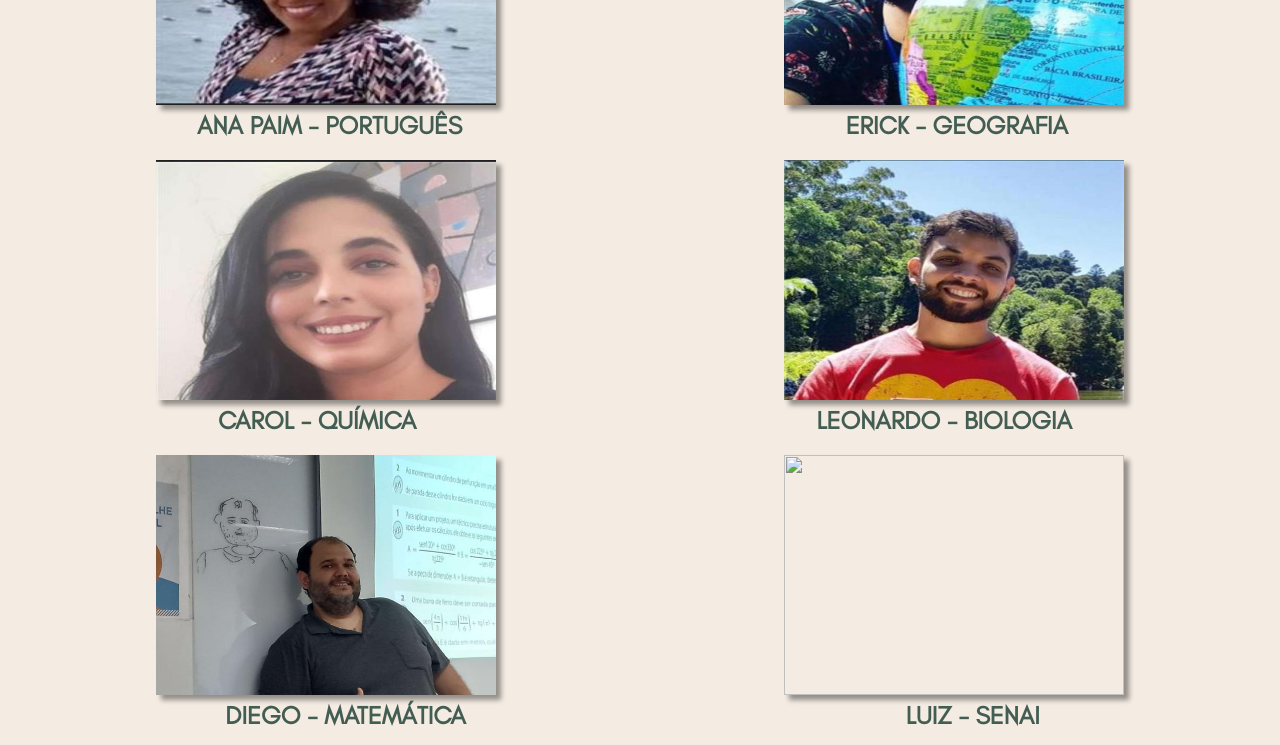
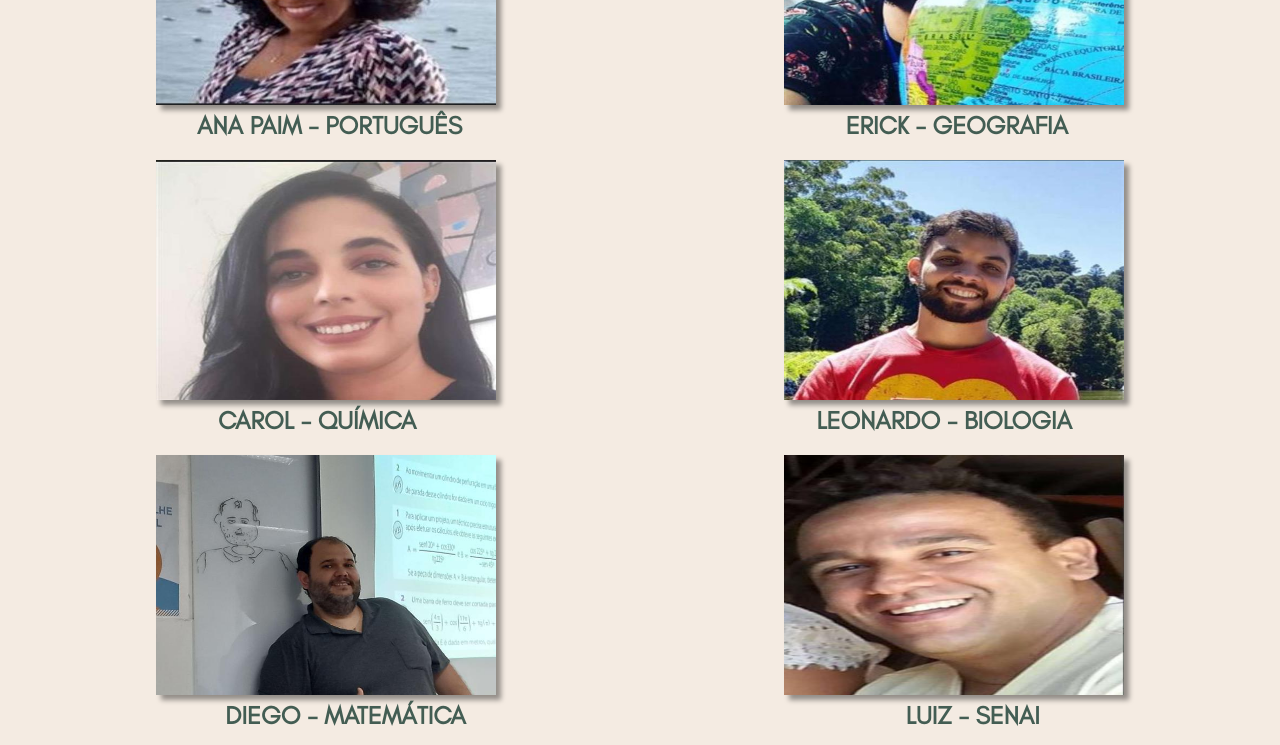
Before and after one commit to 1Lyn0/P.A_3L, a plain HTML site: page profs.html in a window 1280 px wide. Shown: the part 400-1145 px from the top of the page. Drawn offline with Linux system fonts and the light colour scheme.

Commit message:
Update profs.html

```diff
--- a/profs.html
+++ b/profs.html
@@ -50,7 +50,7 @@
 
     <div class="gallery-container">
       <img class="gallery-items" src="./img/Diego.jpg" alt="">
-      <img class="gallery-items" src="./img/=luiz.jpg" alt="">
+      <img class="gallery-items" src="./img/luiz.jpg" alt="">
     </div>
     <div class="gallery-container">
       <h2 id="fila3">Diego - Matemática</h2>
```
